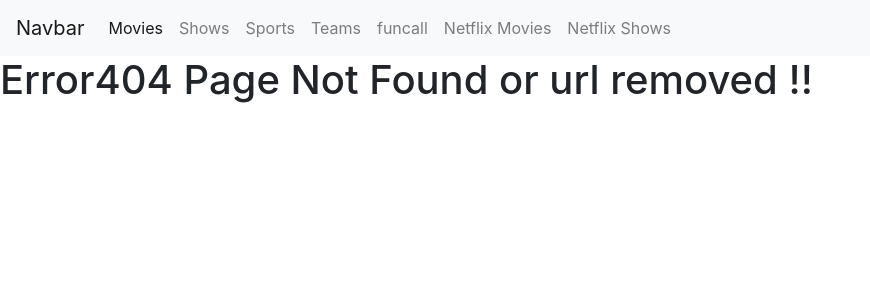
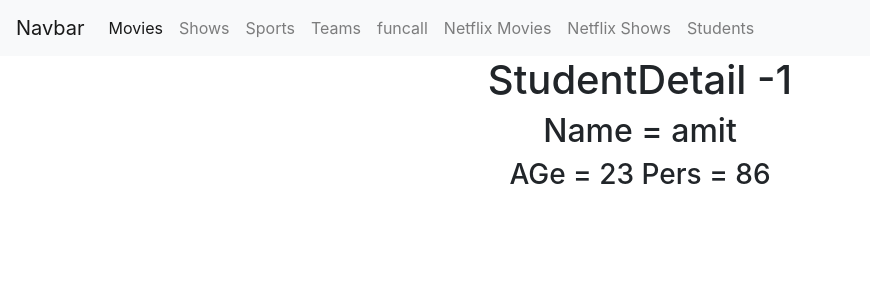
Before and after one commit to samirvithlani/hmt_mern_react_2026, a React (Vite) app: page /studentdetail/1 in a window 1280 px wide. Before the commit this address had no page. Shown: the top 300 px of the page, without its empty margins (0-870 px from the left). Built offline with nearby package versions, Linux system fonts and the light colour scheme.

Commit message:
dynamic routing

```diff
--- a/src/App.jsx
+++ b/src/App.jsx
@@ -22,6 +22,8 @@ import { TeamDetail } from './components/TeamDetail'
 import { FunCallDemo1 } from './components/FunCallDemo1'
 import { NetflixMovies } from './components/netflix/NetflixMovies'
 import { NetflixShows } from './components/netflix/NetflixShows'
+import { Students } from './components/Students'
+import { StudentDetail } from './components/StudentDetail'
 
 
 function App() {
@@ -41,6 +43,8 @@ function App() {
             <Route path='/funcall' element = {<FunCallDemo1/>}></Route>
             <Route path='/netflixmovies' element ={<NetflixMovies/>}></Route>
             <Route path='/netflixshows' element = {<NetflixShows/>}></Route>
+            <Route path='/students' element = {<Students/>}></Route>
+            <Route path='/studentdetail/:id' element ={<StudentDetail/>}></Route>
             <Route path='/*' element = {<Error404/>}></Route>
           </Routes>
     </div>
--- a/src/components/Navbar.jsx
+++ b/src/components/Navbar.jsx
@@ -57,6 +57,11 @@ export const Navbar = () => {
                 Netflix Shows
               </Link>
             </li>
+            <li class="nav-item">
+              <Link class="nav-link" to="/students">
+                Students
+              </Link>
+            </li>
           </ul>
         </div>
       </nav>
--- /dev/null
+++ b/src/components/StudentDetail.jsx
@@ -0,0 +1,21 @@
+import React from 'react'
+import { useParams } from 'react-router-dom'
+
+export const StudentDetail = () => {
+    //url id-->
+    const id = useParams().id;
+     var studentList =[
+        {id:1,name:"amit",age:23,pers:86,rollno:12},
+        {id:2,name:"raj",age:23,pers:89,rollno:19},
+        {id:3,name:"parth",age:23,pers:77,rollno:1},
+        {id:4,name:"jay",age:23,pers:71,rollno:13},
+    ]
+    const foundStudent = studentList.find((stu)=>stu.id == id)
+  return (
+    <div style={{textAlign:"center"}}>
+        <h1>StudentDetail -{id}</h1>
+        <h2>Name = {foundStudent.name}</h2>
+        <h3>AGe = {foundStudent.age} Pers = {foundStudent.pers}</h3>
+    </div>
+  )
+}
--- /dev/null
+++ b/src/components/Students.jsx
@@ -0,0 +1,26 @@
+import React from 'react'
+import { Link } from 'react-router-dom'
+
+export const Students = () => {
+
+    var studentList =[
+        {id:1,name:"amit"},
+        {id:2,name:"raj"},
+        {id:3,name:"parth"},
+        {id:4,name:"jay"},
+    ]
+
+  return (
+    <div style={{textAlign:"center"}}>
+        <h1>Students</h1>
+        {
+            studentList.map((stu)=>{
+                return <li>
+                    {/* <Link to="/studentdetail">{stu.name}</Link> */}
+                    <Link to={`/studentdetail/${stu.id}`}>{stu.name}</Link>
+                </li>
+            })
+        }
+    </div>
+  )
+}
```
